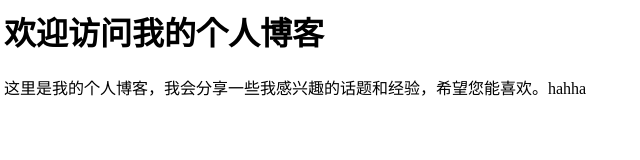
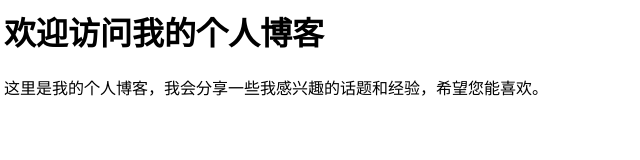
Before and after one commit to Rennes-857/Rennes-857.github.io, a plain HTML site: page index.html in a window 1280 px wide. Shown: the full height of the page, 4-644 px from the left. Drawn offline with Linux system fonts and the light colour scheme.

Commit message:
Update index.html

```diff
--- a/index.html
+++ b/index.html
@@ -2,6 +2,6 @@
 <head> <title>我的个人博客</title></head>
 <body>
 <h1>欢迎访问我的个人博客</h1>
-<p>这里是我的个人博客，我会分享一些我感兴趣的话题和经验，希望您能喜欢。hahha</p>
+<p>这里是我的个人博客，我会分享一些我感兴趣的话题和经验，希望您能喜欢。</p>
 </body>
 </html>
```
